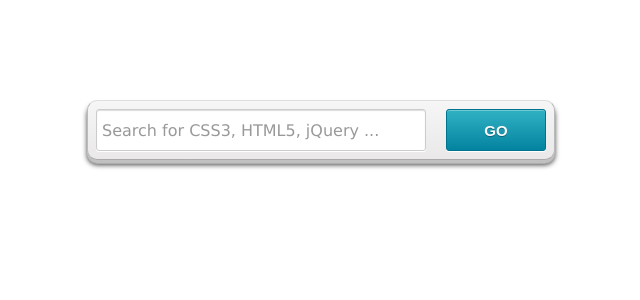
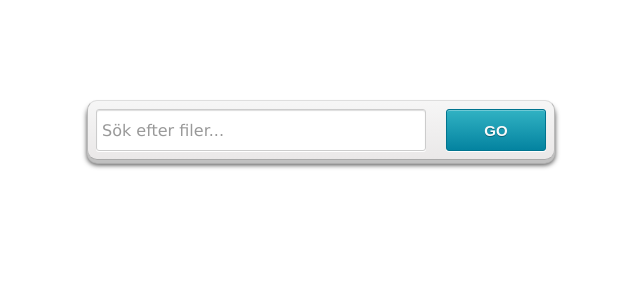
Before and after one commit to gogasos/piratfrakt, a PHP site: page / in a window 1280 px wide. Shown: the top 300 px of the page, without its empty margins (319-959 px from the left). Run offline with PHP 8.4, Linux system fonts and the light colour scheme.

Commit message:
Lite små fixx

```diff
--- a/index.php
+++ b/index.php
@@ -5,11 +5,11 @@
 	<head>
 		<meta http-equiv="Content-Type" content="html/text; charset=utf-8" />
 		<link rel="stylesheet" type="text/css" href="search.css" />
-		<title>Piratbåt</title>
+		<title>Piratfrakt</title>
 	</head>
 	<body>
 <form class="form-wrapper" action=""" method="post">
-        <input type="text" name="find" id="search" placeholder="Search for CSS3, HTML5, jQuery ..." required>
+        <input type="text" name="find" id="search" placeholder="Sök efter filer..." required>
         <input type="submit" value="go" id="submit">
 </form>
 <?php
```
